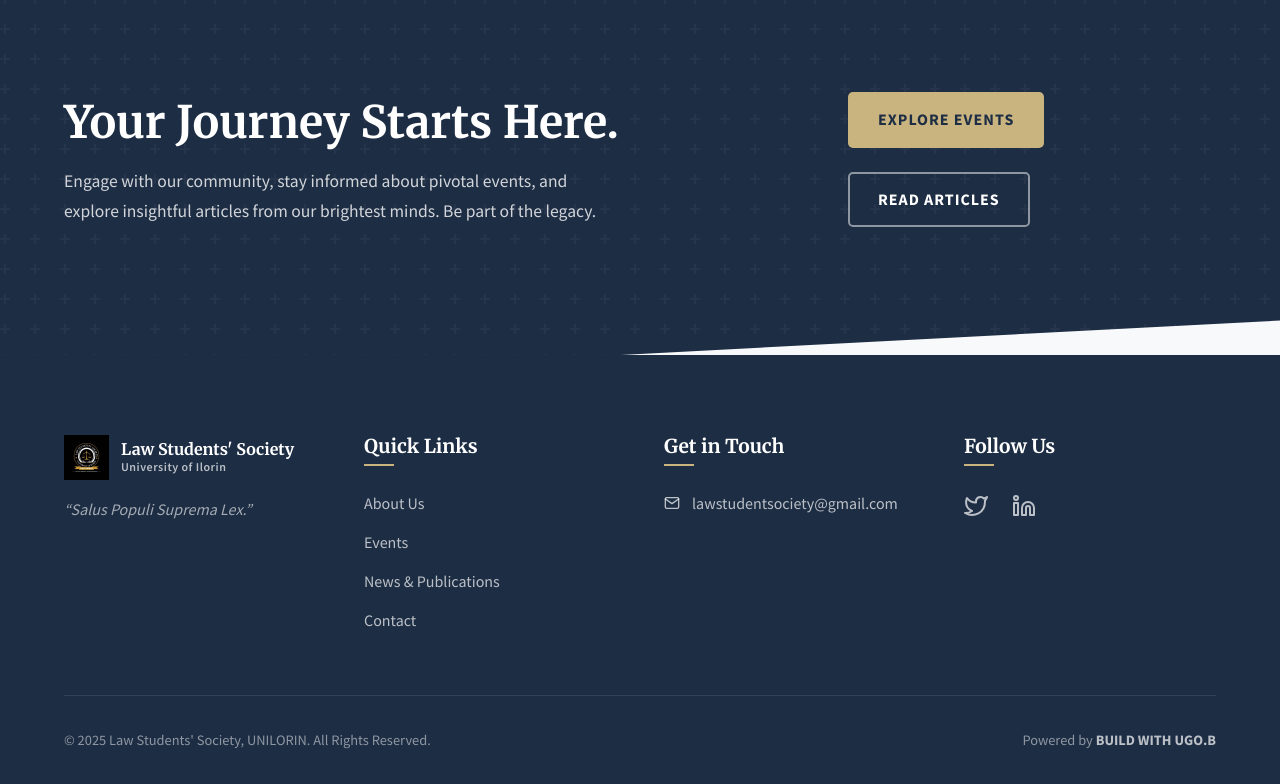
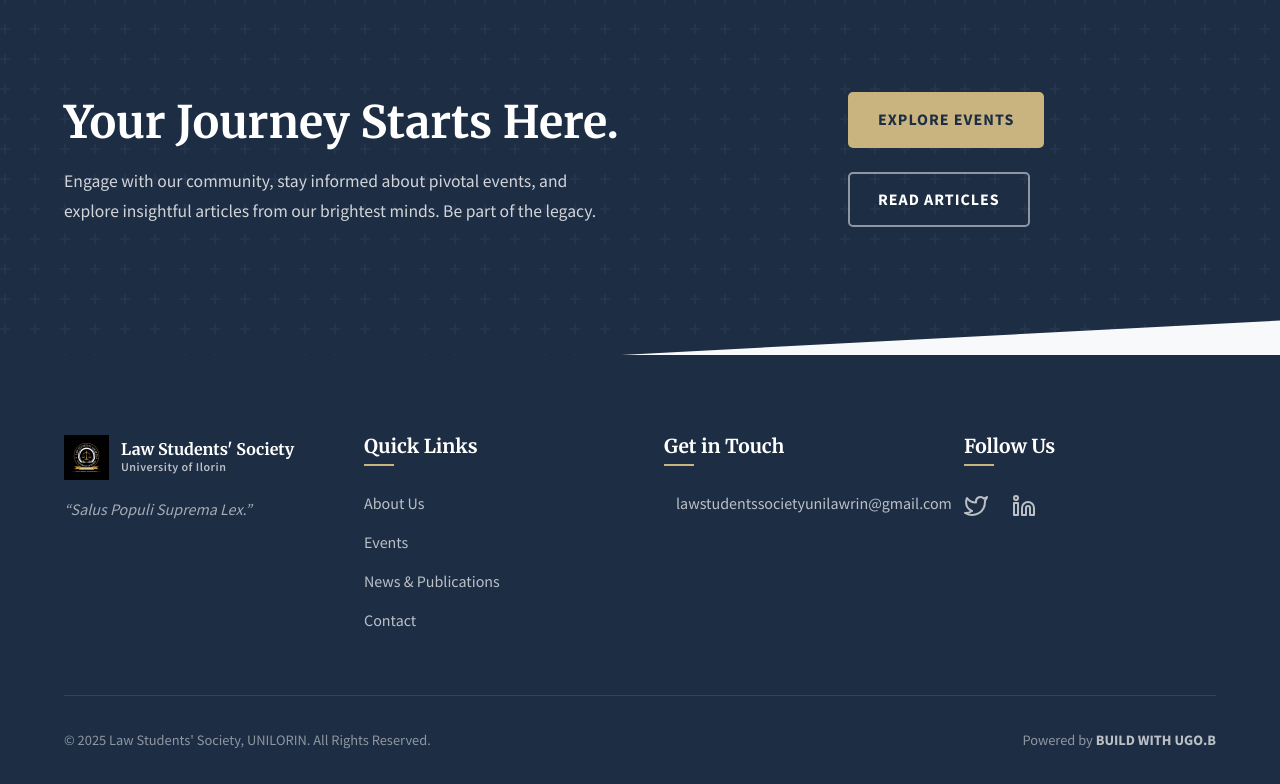
Before and after one commit to Donugob/lss-unilorin-website, a React (Vite) app in the folder client/: page / in a window 1280 px wide. Shown: the part 1459-2243 px from the top of the page. Built offline with nearby package versions, Linux system fonts and the light colour scheme; no server answers.

Commit message:
fixed incorrect email in contact page and footer, aligned title text for featured executives components

```diff
--- a/client/src/components/FeaturedExecutives.css
+++ b/client/src/components/FeaturedExecutives.css
@@ -57,3 +57,7 @@
     text-align: center;
     margin-top: 3rem; /* Add space above the button */
 }
+
+.section-title {
+    text-align: center;
+}
--- a/client/src/components/Footer.jsx
+++ b/client/src/components/Footer.jsx
@@ -40,7 +40,7 @@ const Footer = () => {
             <ul>
               <li className="contact-item">
                 <FiMail />
-                <a href="mailto:lawstudentsociety@gmail.com">lawstudentsociety@gmail.com</a>
+                <a href="mailto:lawstudentssocietyunilawrin@gmail.com">lawstudentssocietyunilawrin@gmail.com</a>
               </li>
               {/* You could add more contact info here if needed */}
             </ul>
--- a/client/src/pages/ContactPage.jsx
+++ b/client/src/pages/ContactPage.jsx
@@ -56,7 +56,7 @@ const ContactPage = () => {
                     {/* 2. Replace emojis with the imported icon components */}
                     <div className="info-item">
                         <FiMail className="info-icon" />
-                        <a href="mailto:lawstudentsociety@gmail.com">lawstudentsociety@gmail.com</a>
+                        <a href="mailto:lawstudentssocietyunilawrin@gmail.com">lawstudentssocietyunilawrin@gmail.com</a>
                     </div>
                     <div className="info-item">
                         <FiPhone className="info-icon" />
```
